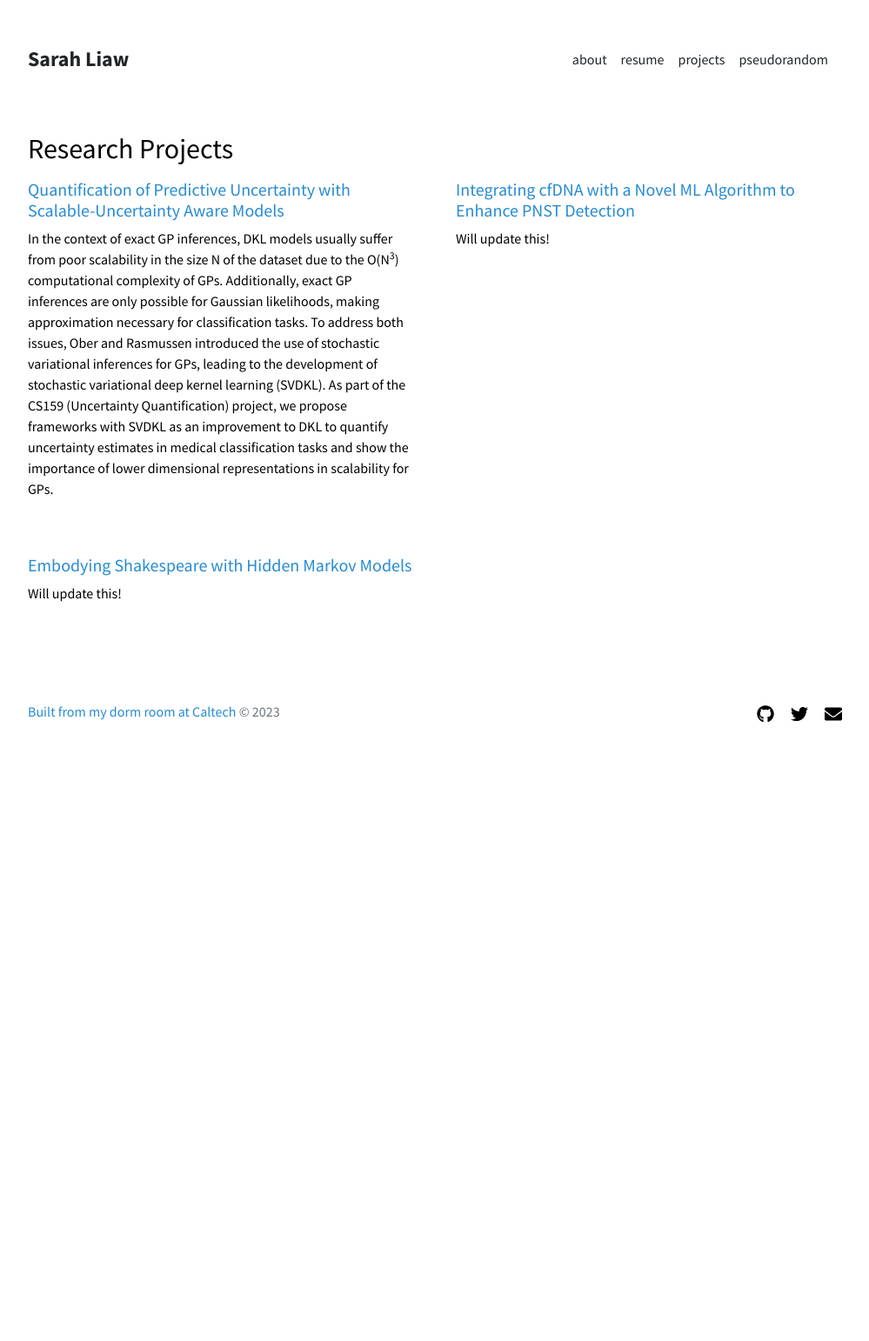
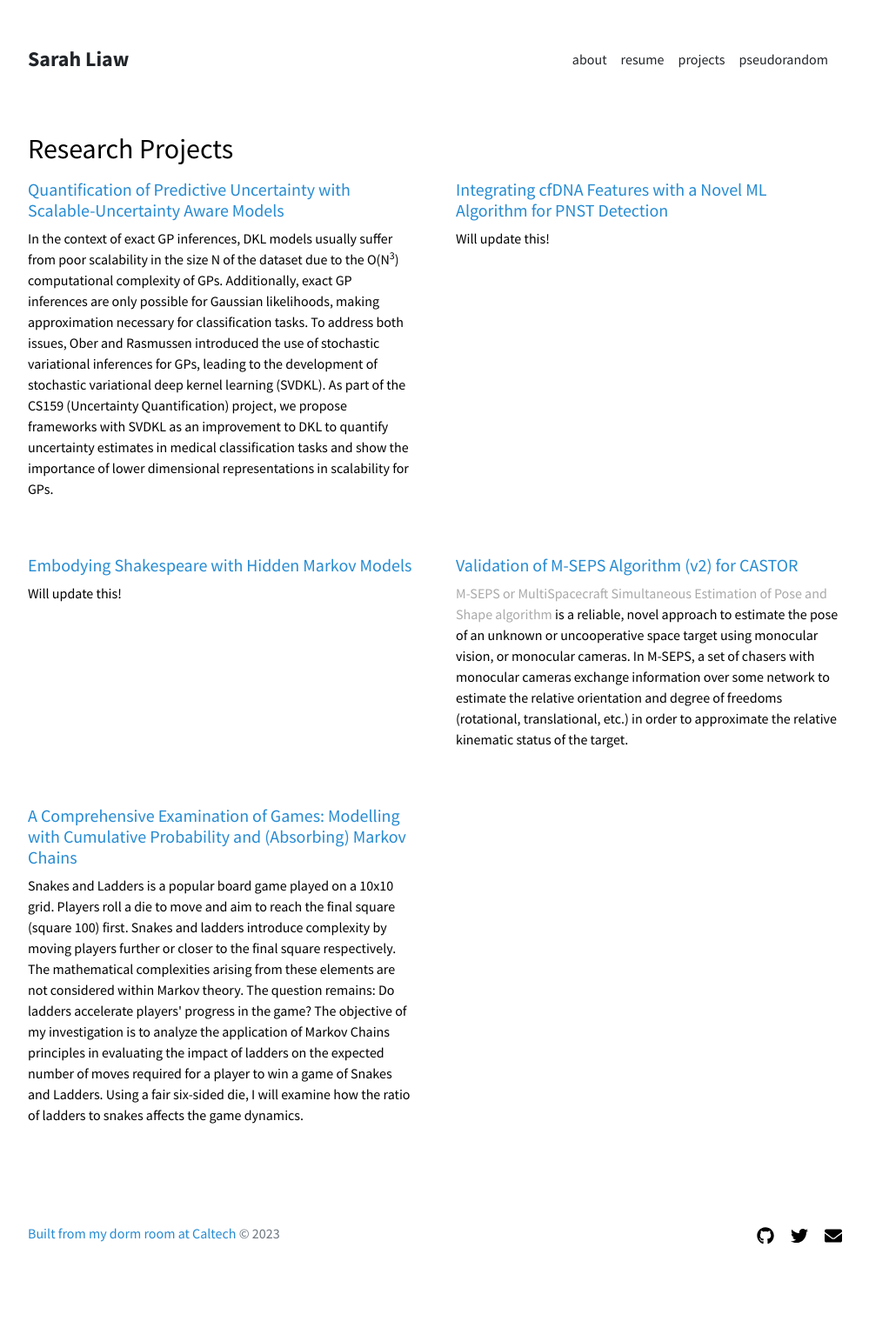
Before and after one commit to SarahLiaw/SarahLiaw_copy.github.io, a Jekyll site: the page built from projects.html, in a window 1280 px wide. Shown: the whole page at 87% size, without its empty margins (140-1139 px from the left). Built offline with Jekyll 4.4.1, drawn with Linux system fonts in a browser that asks for light colours; before the commit the page ends 942 px from its top, so only the background shows below that.

Commit message:
Updated projects

```diff
--- a/_layouts/projects.html
+++ b/_layouts/projects.html
@@ -1,6 +1,12 @@
 ---
 layout: default
 ---
+<style>
+  .no-underline {
+    text-decoration: none;
+    color: darkgrey; /* Change the color to your desired color */
+  }
+</style>
 
 
 <div class="g-5 mb-5">
@@ -12,12 +18,26 @@ layout: default
       As part of the CS159 (Uncertainty Quantification) project, we propose frameworks with SVDKL as an improvement to DKL to quantify uncertainty estimates in medical classification tasks and show the importance of lower dimensional representations in scalability for GPs.</p>
     </div>
     <div class="col-md-6">
-      <h5><a href="">Integrating cfDNA with a Novel ML Algorithm to Enhance PNST Detection</a></h5>
+      <h5><a href="">Integrating cfDNA Features with a Novel ML Algorithm for PNST Detection</a></h5>
       <p>Will update this!</p>
     </div>
     <div class="col-md-6">
       <h5><a href="">Embodying Shakespeare with Hidden Markov Models</a></h5>
       <p>Will update this!</p>
+    </div>
+    <div class="col-md-6">
+      <h5><a href="">Validation of M-SEPS Algorithm (v2) for CASTOR</a></h5>
+      <p><a href="https://ieeexplore.ieee.org/document/9438352" class="no-underline">M-SEPS or MultiSpacecraft Simultaneous Estimation of Pose and Shape algorithm</a> is a reliable,
+        novel approach to estimate the pose of an unknown or uncooperative space target
+        using monocular vision, or monocular cameras.
+        In M-SEPS, a set of chasers with monocular cameras exchange information over some network to estimate the relative orientation and degree of freedoms (rotational, translational, etc.) in order to approximate the relative kinematic status of the target.</p>
+    </div>
+    <div class="col-md-6">
+      <h5><a href="">
+        A Comprehensive Examination of Games: Modelling with Cumulative Probability and (Absorbing) Markov Chains</a></h5>
+      <p>Snakes and Ladders is a popular board game played on a 10x10 grid. Players roll a die to move and aim to reach the final square (square 100) first. Snakes and ladders introduce complexity by moving players further or closer to the final square respectively. The mathematical complexities arising from these elements are not considered within Markov theory. The question remains: Do ladders accelerate players' progress in the game?
+
+The objective of my investigation is to analyze the application of Markov Chains principles in evaluating the impact of ladders on the expected number of moves required for a player to win a game of Snakes and Ladders. Using a fair six-sided die, I will examine how the ratio of ladders to snakes affects the game dynamics.</p>
     </div>
     <!-- <div class="col-md-6">
       <h5><a href="/personal-development">Personal Development</a></h5>
```
Also changed, not shown: _layouts/resume.html (+7 -1 lines).
